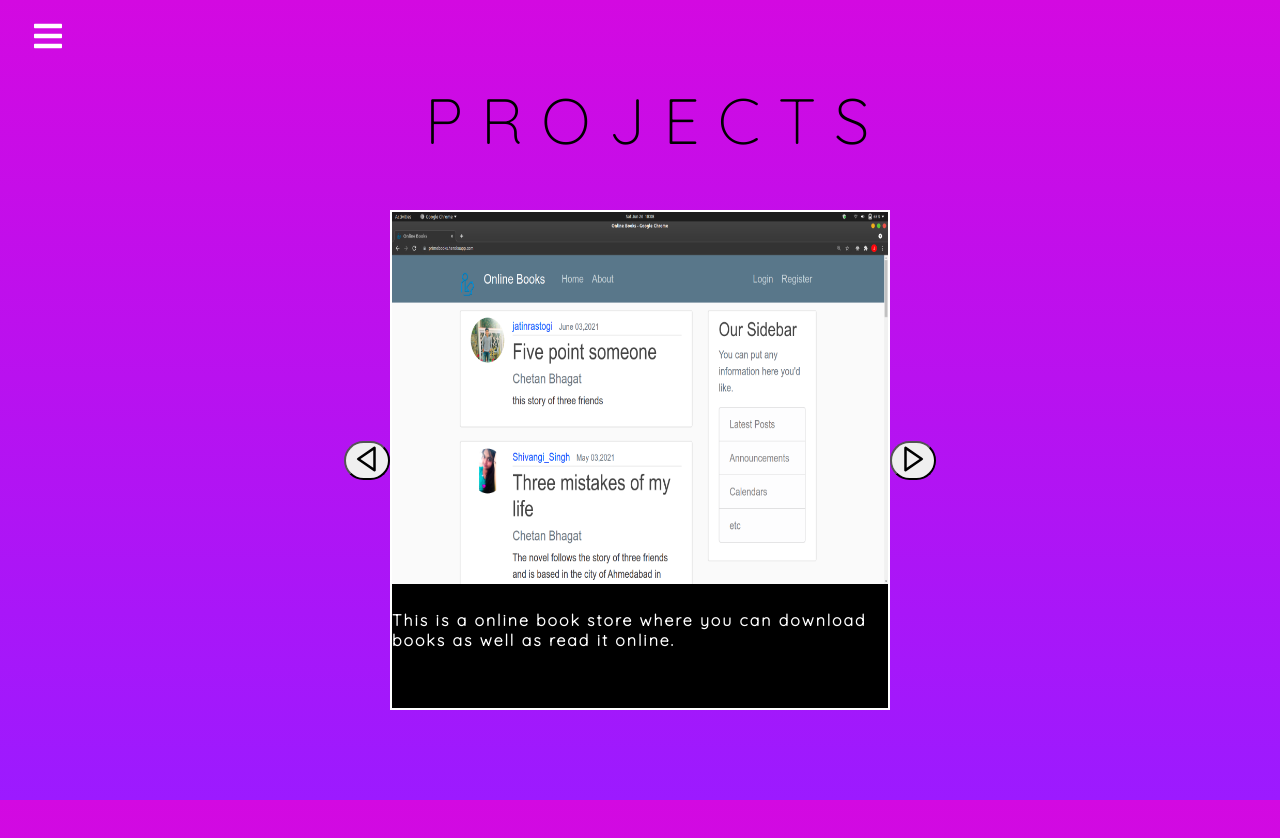
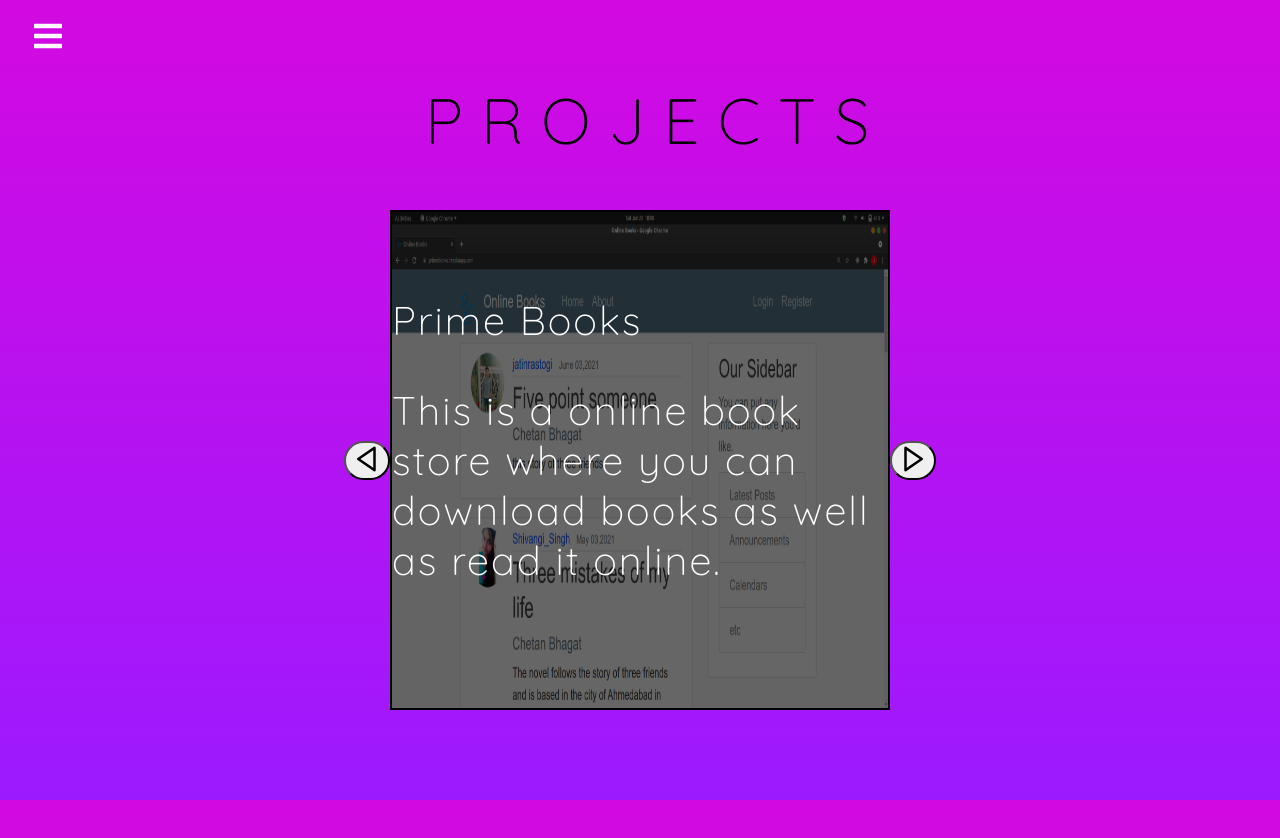
Before and after one commit to jatinrastogi/Portfolio-website, a React (Create React App) app: page /projects in a window 1280 px wide. Shown: the top 838 px of the page. Built offline with nearby package versions, Linux system fonts and the light colour scheme.

Commit message:
added text overlay

```diff
--- a/public/index.html
+++ b/public/index.html
@@ -24,7 +24,7 @@
       work correctly both with client-side routing and a non-root public URL.
       Learn how to configure a non-root public URL by running `npm run build`.
     -->
-    <title>React App</title>
+    <title>Jatin Rastogi</title>
   </head>
   <body>
     <noscript>You need to enable JavaScript to run this app.</noscript>
--- a/src/Components/Card.js
+++ b/src/Components/Card.js
@@ -1,14 +1,18 @@
 import React from 'react'
 
-const Card = ({img,line}) => {
+const Card = ({img,title,line}) => {
     return (
         <div style={styles.card} className="card">
-            <section>
+
             <img src={img}/>
-            <p>
-                {line}
-            </p>
-            </section>
+        <div className="image_overlay">
+            <div className="image_title">
+                {title}
+                <p className="image_description">
+                    {line}
+                </p>
+            </div>
+        </div>
         </div>
     )
 }
@@ -18,10 +22,11 @@ const styles = {
         width: "500px",
         height: "500px",
         backgroundColor: "black",
-        border: "2px solid white",
+        border: "2px solid black",
         boxSizing: "border-box",
         fontSize: "2.5em",
-        color: "white"
+        color: "white",
+        position:'relative'
     }
 }
 
--- a/src/Components/Project.js
+++ b/src/Components/Project.js
@@ -109,11 +109,11 @@ class Project extends Component {
             <div className="view-port" style={styles.view_port}>
 
                 <div ref={ref_id => this.card_container=ref_id} className="card-container" style={styles.card_container}>
-                    <Card img="onlinebooks.png" line="This is a online book store where you can download books as well as read it online."/>
-                    <Card img="lidarvisualizer.png" line="It as an tool to stimulate lidar in different surroundings and to know about how it shows rays in it. "/>
-                    <Card img="rrtalgo.png" line="A simple visualization of Rapidly random tree algorithm which is used by many robots to navigate the path."/>
-                    <Card img="knn.webp" line="A representation of K-nearest neighbour algorithm using different data."/>
-                    <Card img="imageclassification.png" line="Model of Binary classification between cats and dogs."/>
+                    <Card img="onlinebooks.png"  title="Prime Books"line="This is a online book store where you can download books as well as read it online."/>
+                    <Card img="lidarvisualizer.png" title="Lidar Visualizer" line="It as an tool to stimulate lidar in different surroundings and to know about how it shows rays in it. "/>
+                    <Card img="rrtalgo.png" title="RRT Path Finder" line="A simple visualization of Rapidly random tree algorithm which is used by many robots to navigate the path."/>
+                    <Card img="knn.webp"  title="K-Nearest Neighbour" line="A representation of K-nearest neighbour algorithm using different data."/>
+                    <Card img="imageclassification.png"  title="Image Classification" line="Model of Binary classification between cats and dogs."/>
 
 
                 </div>
--- a/src/index.css
+++ b/src/index.css
@@ -481,16 +481,31 @@ body{
 
 /*card*/
 .card img{
+  display: block;
   width: 100%;
-  height:75%;
+  height:100%;
 }
 .card section{
   height: 100%;
 }
 .card section p{
-  font-size: medium;
-  font-weight: bold;
+  overflow-wrap:break-word;
+  font-size: large;
+  font-weight: bolder;
   font-family: 'Quicksand';
+}
+.image_overlay{
+  position: absolute;
+  top: 0;
+  left: 0;
+  width: 100%;
+  height: 100%;
+  background: rgba(0,0,0,0.6);
+  color: #ffff;
+  display: flex;
+  flex-direction: column;
+  justify-content: center;
+  align-items: center;
 }
 
 /*sidebars*/
```
